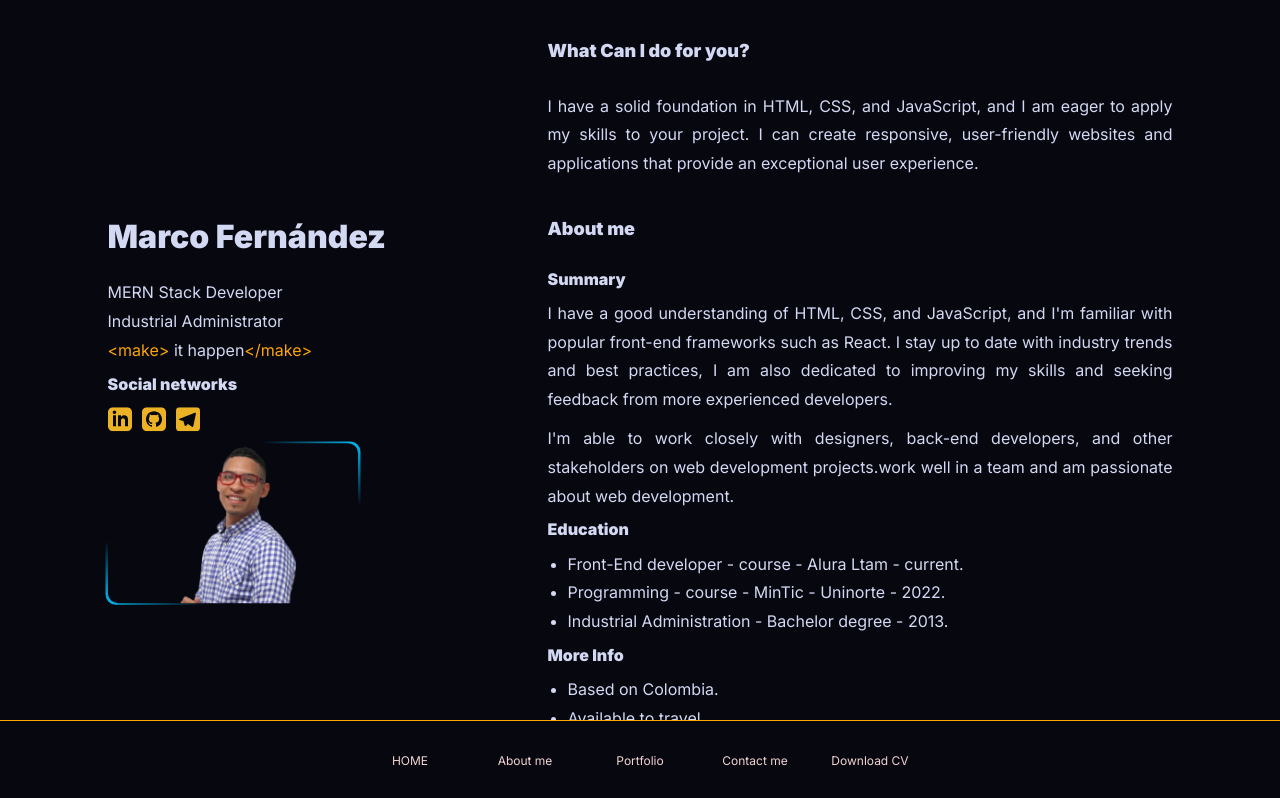
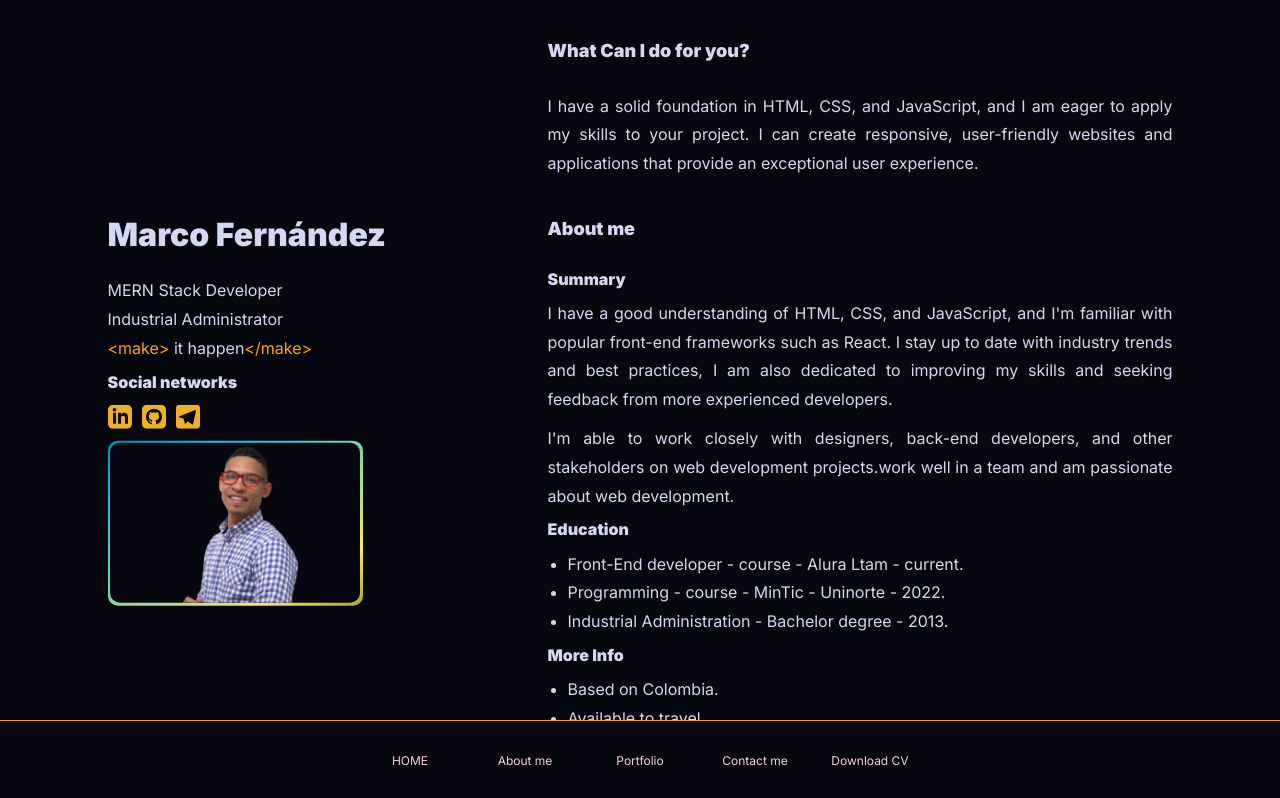
Before and after one commit to afmarquinho/Portfolio-Frontend, a React (Vite) app: page / in a window 1280 px wide. Shown: the top 798 px of the page. Built offline with nearby package versions, Linux system fonts and the light colour scheme; a web font is replaced by a local one.

Commit message:
pruab de cambio de foto

```diff
--- a/src/potafolio/Foto.jsx
+++ b/src/potafolio/Foto.jsx
@@ -3,44 +3,61 @@ import foto from "../assets/foto.png";
 
 const Foto = () => {
   return (
+    <Div className="d-flex justify-center align-center">
     <FotoContenedor className="foto-contenedor">
       <Subcontenendor>
         <img src={foto} alt="" />
       </Subcontenendor>
     </FotoContenedor>
+     </Div>
   );
 };
 
 export default Foto;
+const Div = styled.div`
+width: 25.5rem;
+height: 16.5rem;
+overflow: hidden;
+border-radius: 10px;
+margin-top: 1rem;
+`
 const FotoContenedor = styled.div`
   width: 25rem;
   height: 16rem;
   position: relative;
   border-radius: 10px;
   background-color: #07070f;
-  margin-top: 1rem;
 
-  &::before,
+  /* &::before, */
   &::after {
     content: "";
     position: absolute;
     width: 100%;
     height: 100%;
-    transform: scale(1.02);
+    transform: scale(1.2);
     border-radius: 10px;
+    animation: rotate 5s linear infinite;
+  }
+  @keyframes rotate {
+    0% {
+      transform: rotate(0deg) scale(2);
+    }
+    100% {
+      transform: rotate(360deg) scale(2);
+    }
   }
 
-  &::before {
+  /* &::before {
     left: 0;
     bottom: 0;
     z-index: -1;
-    background: linear-gradient(to right top, transparent 80%, #00c3ff);
-  }
+    background: linear-gradient(to right top, transparent 50%, #00c3ff);
+  } */
   &::after {
     right: 0;
     top: 0;
     z-index: -1;
-    background: linear-gradient(to left bottom, transparent 80%, #00c3ff);
+    background: linear-gradient(to left, transparent, #fae956, #00c3ff, transparent);
   }
 
 
```
